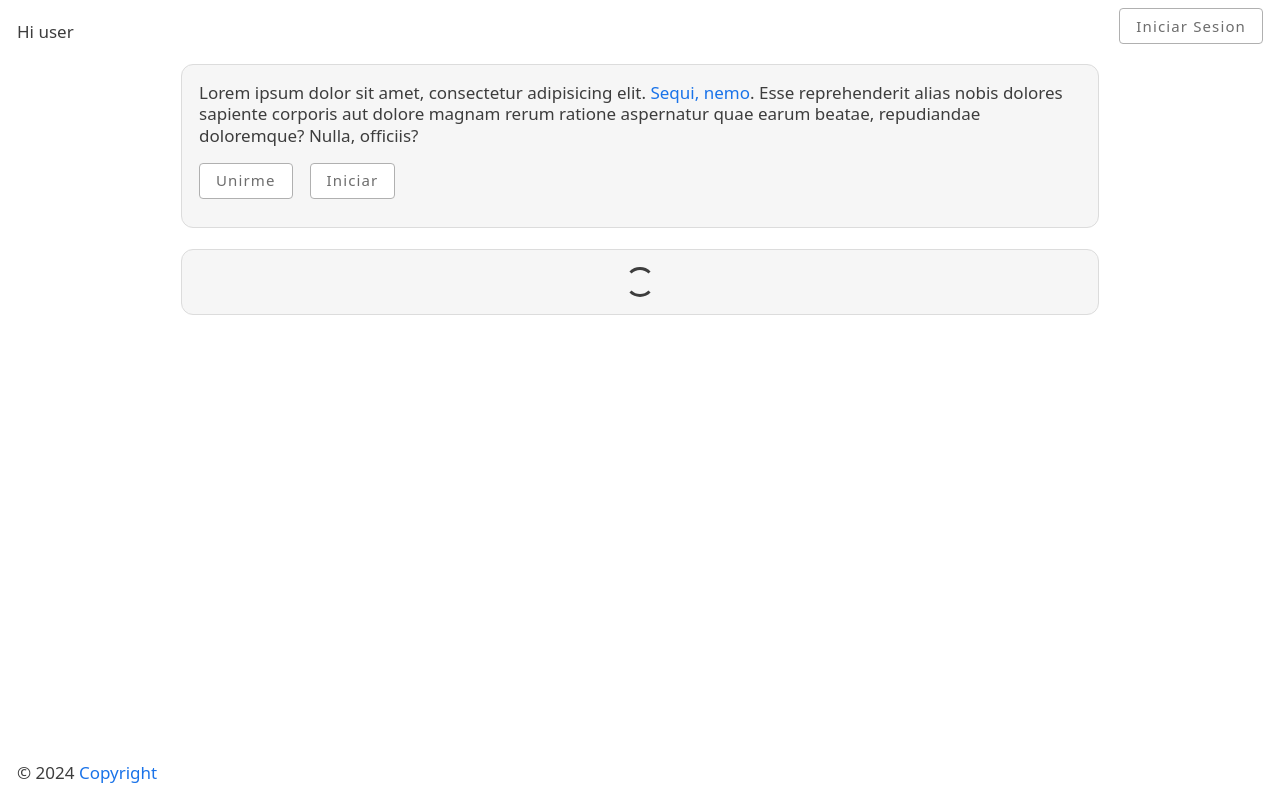
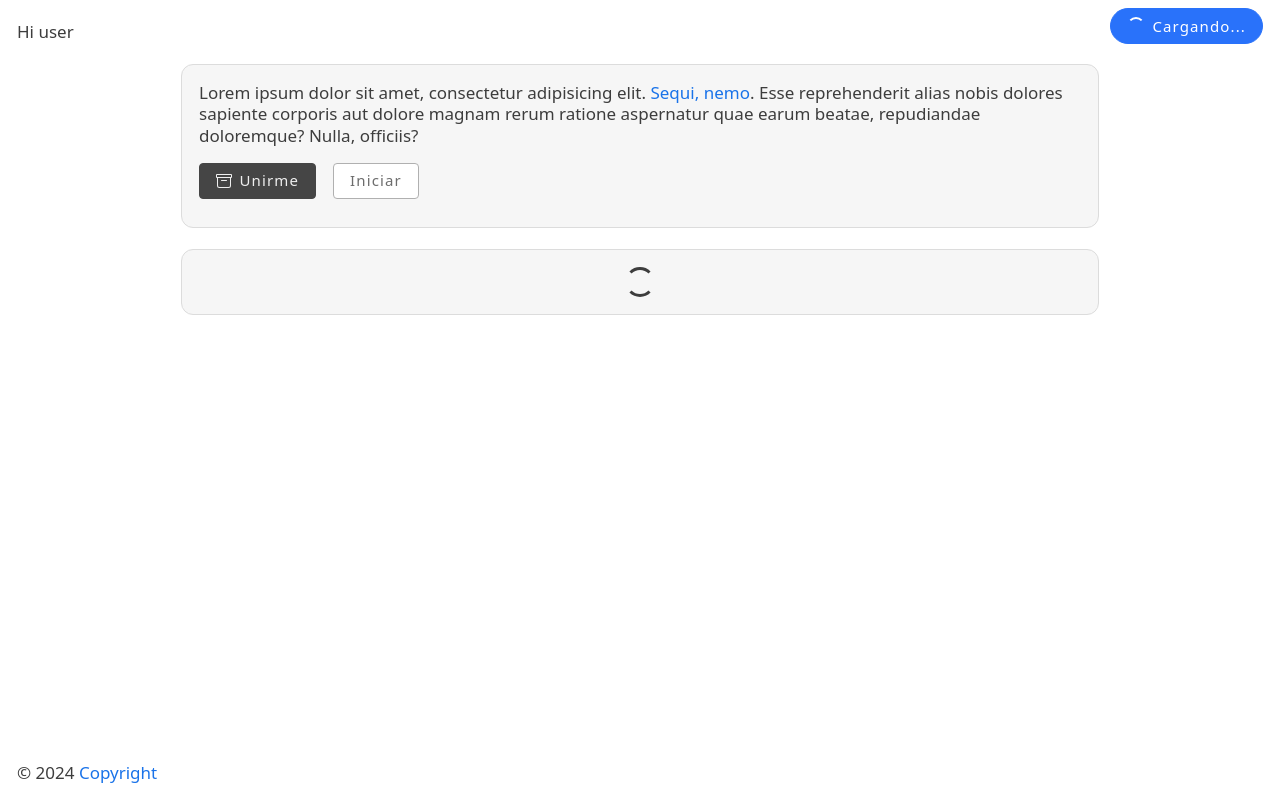
Before and after one commit to alexsandrov16/m4ui, a plain HTML site: page index.html in a window 1280 px wide. Drawn offline with Linux system fonts and the light colour scheme.

Commit message:
Added btn

```diff
--- a/index.html
+++ b/index.html
@@ -19,7 +19,7 @@
     <header>
         <span>Hi user</span>
         <menu>
-            <a href="" role="button">iniciar sesion</a>
+            <a href="" class="round primary " role="button" aria-busy="true">cargando...</a>
         </menu>
     </header>
     <main class="container">
@@ -28,15 +28,15 @@
                 alias nobis dolores sapiente corporis aut dolore magnam rerum ratione aspernatur quae earum beatae,
                 repudiandae doloremque? Nulla, officiis?</p>
             <div style="display: flex;gap: 1em;">
-                <button class="">
-                    <svg hidden xmlns="http://www.w3.org/2000/svg" width="16" height="16" fill="currentColor" class="bi bi-archive me"
+                <button class="contrast">
+                    <svg  xmlns="http://www.w3.org/2000/svg" width="16" height="16" fill="currentColor" class="bi bi-archive me"
                         viewBox="0 0 16 16">
                         <path
                             d="M0 2a1 1 0 0 1 1-1h14a1 1 0 0 1 1 1v2a1 1 0 0 1-1 1v7.5a2.5 2.5 0 0 1-2.5 2.5h-9A2.5 2.5 0 0 1 1 12.5V5a1 1 0 0 1-1-1zm2 3v7.5A1.5 1.5 0 0 0 3.5 14h9a1.5 1.5 0 0 0 1.5-1.5V5zm13-3H1v2h14zM5 7.5a.5.5 0 0 1 .5-.5h5a.5.5 0 0 1 0 1h-5a.5.5 0 0 1-.5-.5" />
                     </svg>
                     Unirme
                 </button>
-                <button class="outline" >Iniciar</button>
+                <button class="">Iniciar</button>
             </div>
         </div>
         <br>
```
